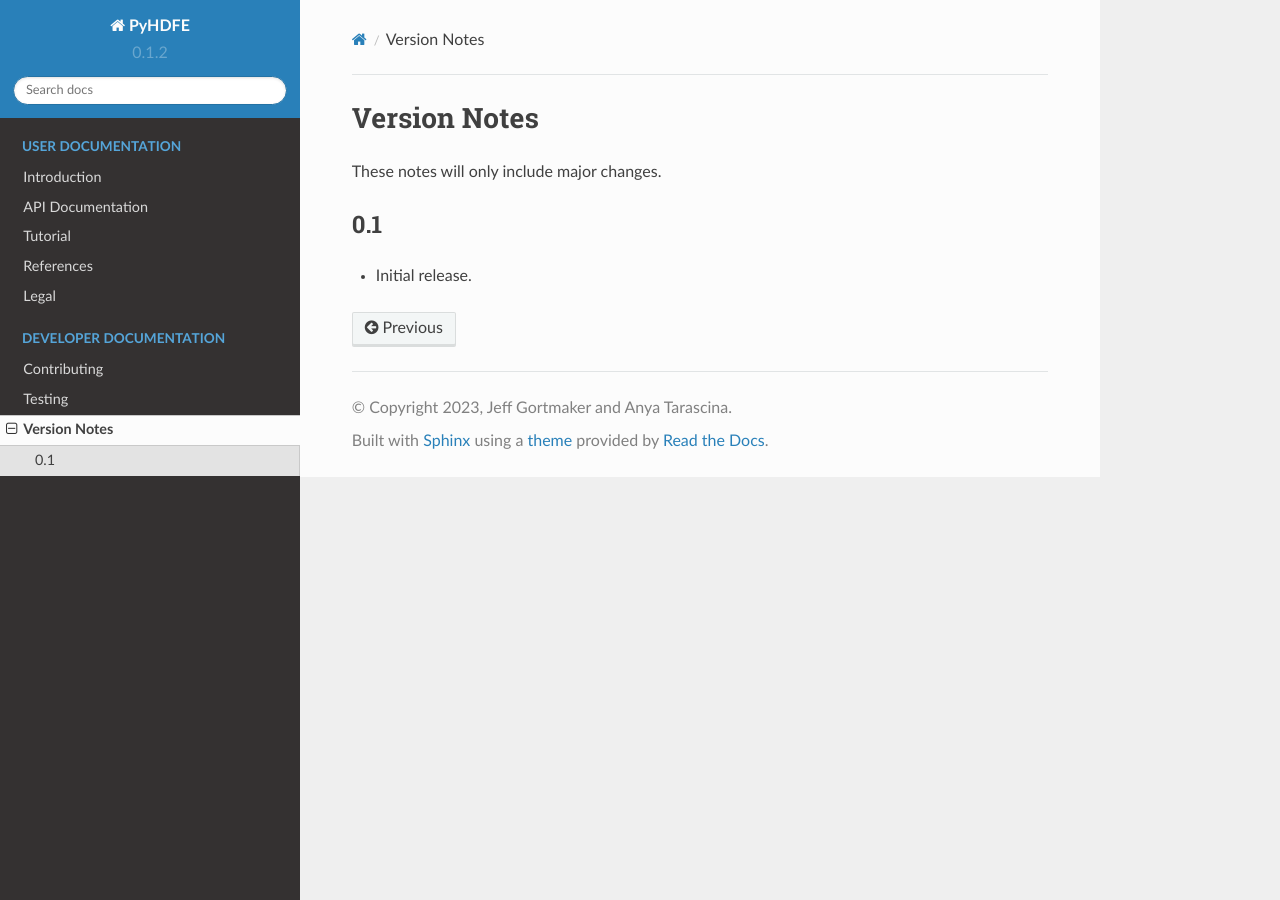
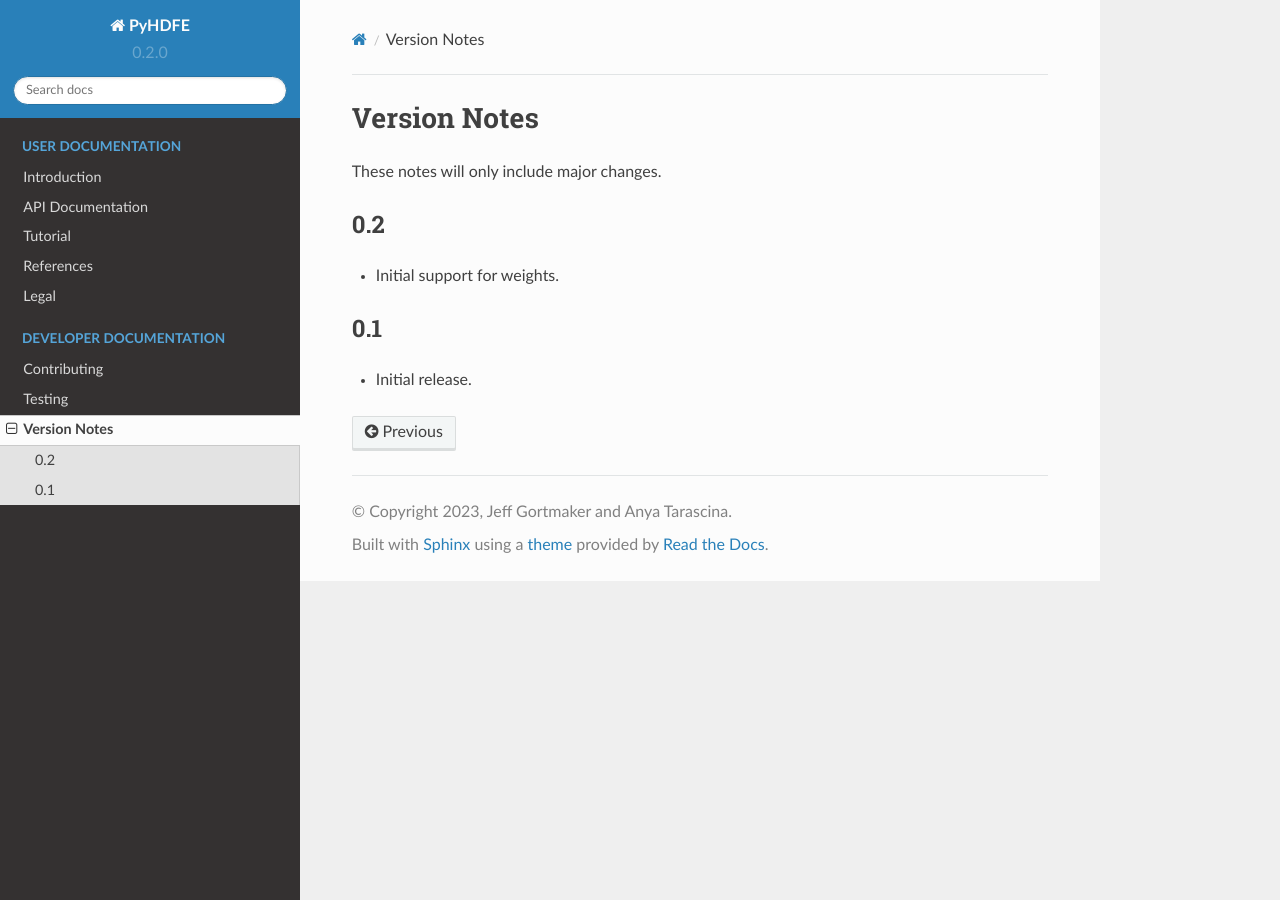
Before and after one commit to jeffgortmaker/pyhdfe, a Sphinx documentation site: the page built from docs/versions.rst, in a window 1280 px wide. Built offline with Sphinx 7.4.7 and the Read the Docs theme 2.0.0, drawn with Linux system fonts in a browser that asks for light colours.

Commit message:
REL: increment version

```diff
--- a/docs/versions.rst
+++ b/docs/versions.rst
@@ -4,6 +4,12 @@ Version Notes
 These notes will only include major changes.
 
 
+0.2
+---
+
+- Initial support for weights.
+
+
 0.1
 ---
 
--- a/pyhdfe/version.py
+++ b/pyhdfe/version.py
@@ -1,3 +1,3 @@
 """Current package version."""
 
-__version__ = '0.1.2'
+__version__ = '0.2.0'
```
Also changed, not shown: docs/notebooks/sklearn.ipynb, docs/notebooks/statsmodels.ipynb.
